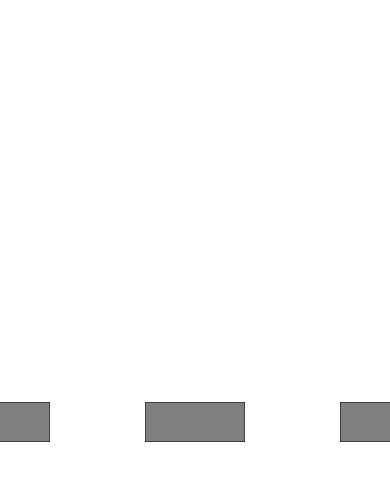
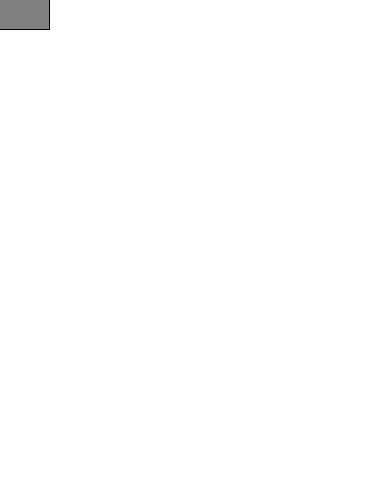
Before and after one commit to Jackjianglin/free-mind, a React (Create React App) app: page / in a window 390 px wide. Shown: the top 480 px of the page. Built offline with nearby package versions, Linux system fonts and the light colour scheme.

Commit message:
正确的画布放大，位移规则

```diff
--- a/src/interface.d.ts
+++ b/src/interface.d.ts
@@ -17,5 +17,4 @@ interface ISVGNode {
     size: ISize;
     position: IPosition;
     active: boolean;
-    hidden: boolean;
 }
--- a/src/pages/svg.tsx
+++ b/src/pages/svg.tsx
@@ -1,4 +1,18 @@
-import React, { useState, useContext, useEffect } from 'react';
+
+/**
+ * screen 固定大小
+ *
+ * k 放大比例
+ * canvas = screen * k
+ *
+ * origin 画布在屏幕中心的坐标点
+ * origin = origin * k + originOffset (应该是一个更复杂的式子，比如鼠标在屏幕右上角滑动滚轮，则更复杂。。)
+ * originOffset 和 k 也有关系
+ * node 的canvas position 和origin 没有关系
+ * node 的screen position = canvasPosition - origin
+ */
+
+import React, { useState, useContext } from 'react';
 import { GlobalContext } from '../util'
 enum MouseDownType {
     Left, Right, Other
@@ -9,21 +23,48 @@ enum ComponentName {
     Container = "Container",
     Other = "Other"
 }
+interface IMouseDownInfo {
+    mouseDownPosition: IPosition;
+    mouseDownType: MouseDownType;
+    mouseDownComponetName: ComponentName;
+}
+let _id = 0;
+const getUniqueId = (): string => {
+    return String(_id++)
+}
+const LinkCircle = ({ position, r }: { position: IPosition; r: number; }) => {
+    const [active, setActive] = useState(false);
+    return (
+        <circle onMouseEnter={() => setActive(true)} onMouseLeave={() => setActive(false)}
+            cx={position.x} cy={position.y} r={active ? r * 1.5 : r} stroke="black" stroke-width="1" fill="red" />
+    )
+}
 
 const SVGComponent = ({ position, size }: { position: IPosition; size: ISize }) => {
     const { k, origin } = useContext(GlobalContext);
     const componentOffset = {
-        x: (position.x - (window.innerWidth / 2) + origin.x - (size.width / 2)) * k + origin.x,
-        y: (position.y - (window.innerHeight / 2) + origin.y - (size.height / 2)) * k + origin.y
+        x: (window.innerWidth / 2) - (origin.x - position.x * k) - (size.width / 2),
+        y: (window.innerHeight / 2) - (origin.y - position.y * k) - (size.height / 2),
     }
     const componentSize = {
         width: size.width * k,
         height: size.height * k
     }
+    const isHidden = (): boolean => {
+        if (componentOffset.x > window.innerWidth && componentOffset.y > window.innerHeight) return true;
+        if (componentOffset.x + componentSize.width < 0 && componentOffset.y + componentSize.height < 0) return true;
+        return false;
+    }
+
     return (
-        <svg {...componentSize} {...componentOffset} data-name={ComponentName.Node}>
-            <rect width="100%" height="100%" style={{ fill: 'gray', strokeWidth: 1, stroke: 'rgb(0,0,0)' }} />
-        </svg>
+        isHidden()
+            ?
+            null
+            :
+            <svg {...componentSize} {...componentOffset} data-name={ComponentName.Node}>
+                <rect {...componentSize} stroke="black" stroke-width="2" fill="gray" />
+                <LinkCircle position={{ x: componentSize.width / 2, y: 0 }} r={5}></LinkCircle>
+            </svg>
     )
 }
 
@@ -37,57 +78,36 @@ const getComponentName = (node: HTMLElement | null): ComponentName => {
     }
     return getComponentName(node.parentElement)
 }
-interface IMouseDownInfo {
-    offsetWithOrigin: IPosition;
-    mouseDownType: MouseDownType;
-    mouseDownComponetName: ComponentName;
-}
+
 const getInitMouseDownInfo = (): IMouseDownInfo => {
     return {
-        offsetWithOrigin: { x: 0, y: 0 },
+        mouseDownPosition: { x: 0, y: 0 },
         mouseDownType: MouseDownType.Other,
         mouseDownComponetName: ComponentName.Other
     }
 }
-const someInfo = {
-    startTime: new Date().valueOf(),
-    renderCount: 0,
-    moveTriggerCount: 0,
+const getInitNodesConfig = (): ISVGNode[] => {
+    return [
+        {
+            id: getUniqueId(),
+            size: { width: 100, height: 60 },
+            position: { x: 0, y: 0 },
+            active: false
+        },
+    ]
 }
+
 export default () => {
     const [k, setK] = useState(1);
-    const [screenSize, setScreenSize] = useState<ISize>({ width: window.innerWidth, height: window.innerHeight });
     const [size, setSize] = useState<ISize>({ width: window.innerWidth * k, height: window.innerHeight * k });
-    const [origin, setOrigin] = useState<IPosition>({ x: (size.width / 2), y: (size.height / 2) });
+    const [originOffset, setOriginOffset] = useState<IPosition>({ x: 0, y: 0 })
+    const getOrigin = (): IPosition => {
+        return { x: ((size.width / 2) + originOffset.x) * k, y: ((size.height / 2) + originOffset.y) * k }
+    }
     const [mouseDownInfo, setMouseDownInfo] = useState<IMouseDownInfo>(getInitMouseDownInfo());
-
-    const DebugSetting = ({ hidden }: { hidden: boolean }) => {
-        if (hidden) return null;
-        return (
-            <div style={{ position: 'absolute', top: '0' }}>
-                <button onClick={() => setOrigin({ x: origin.x + 100, y: origin.y })}>
-                    +x(100)
-                </button>
-                <button onClick={() => setOrigin({ x: origin.x + 0, y: origin.y + 100 })}>
-                    +y(100)
-                </button>
-                <button onClick={() => setOrigin({ x: origin.x - 100, y: origin.y })}>
-                    -x(100)
-                </button>
-                <button onClick={() => setOrigin({ x: origin.x + 0, y: origin.y - 100 })}>
-                    -y(100)
-                </button>
-            </div>
-        )
-    }
-    someInfo.renderCount++;
-    if (someInfo.renderCount === 1000 || someInfo.moveTriggerCount === 1000) {
-        console.log(someInfo);
-
-        console.log(new Date().valueOf() - someInfo.startTime);
-    }
+    const [nodesConfig, setNodesConfig] = useState<ISVGNode[]>(getInitNodesConfig())
     return (
-        <GlobalContext.Provider value={{ k, origin }}>
+        <GlobalContext.Provider value={{ k, origin: getOrigin() }}>
             <svg style={{ width: window.innerWidth, height: window.innerHeight, cursor: mouseDownInfo.mouseDownType === MouseDownType.Right ? 'grab' : 'default' }}
                 data-name={ComponentName.Container}
                 onMouseDown={(e) => {
@@ -100,8 +120,8 @@ export default () => {
                         mouseDownType = MouseDownType.Right;
                     };
                     setMouseDownInfo({
-                        offsetWithOrigin: {
-                            x: e.clientX - origin.x, y: e.clientY - origin.y
+                        mouseDownPosition: {
+                            x: e.clientX, y: e.clientY
                         },
                         mouseDownType,
                         mouseDownComponetName
@@ -112,12 +132,11 @@ export default () => {
                     setMouseDownInfo(getInitMouseDownInfo())
                 }}
                 onMouseMove={(e) => {
-                    someInfo.moveTriggerCount++;
                     if (mouseDownInfo.mouseDownType === MouseDownType.Other) return;
                     if (mouseDownInfo.mouseDownType === MouseDownType.Right) {
-                        setOrigin({
-                            x: e.clientX - mouseDownInfo.offsetWithOrigin.x,
-                            y: e.clientY - mouseDownInfo.offsetWithOrigin.y
+                        setOriginOffset({
+                            x: originOffset.x - (e.movementX / k),
+                            y: originOffset.y - (e.movementY / k)
                         })
                     }
                 }}
@@ -125,13 +144,10 @@ export default () => {
                     e.preventDefault();
                 }}
                 onWheel={(e) => { if (e.deltaY < 0) { setK(k * 1.1) } else { setK(k * 0.9) } }}>
-                <SVGComponent size={{ width: 100, height: 40 }} position={{ x: -window.innerWidth / 2, y: 0 }}></SVGComponent>
-                <SVGComponent size={{ width: 100, height: 40 }} position={{ x: 0, y: 0 }}></SVGComponent>
-                <SVGComponent size={{ width: 100, height: 40 }} position={{ x: window.innerWidth / 2, y: 0 }}></SVGComponent>
-                <SVGComponent size={{ width: 100, height: 40 }} position={{ x: window.innerWidth, y: 0 }}></SVGComponent>
+                {
+                    nodesConfig.map(res => <SVGComponent key={res.id} {...res}></SVGComponent>)
+                }
             </svg>
-            {/* <DebugSetting hidden={false}></DebugSetting> */}
         </GlobalContext.Provider >
-
     )
 };
```
Also changed, not shown: src/App.css (+0 -22 lines).
